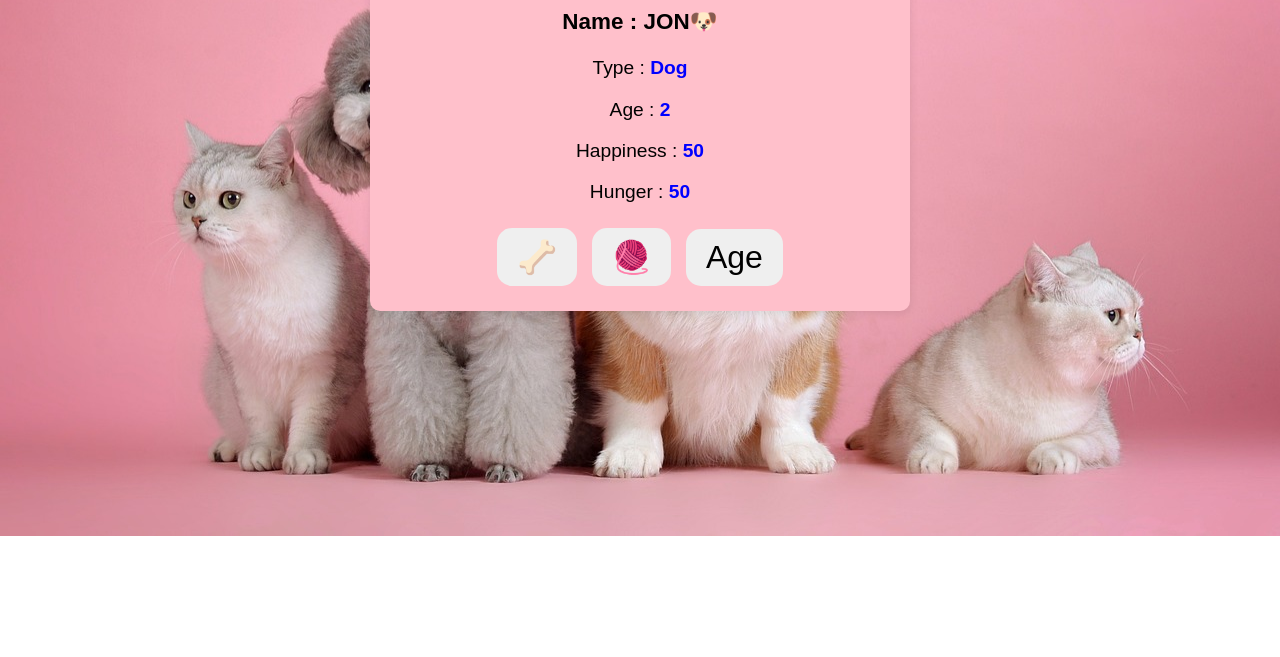
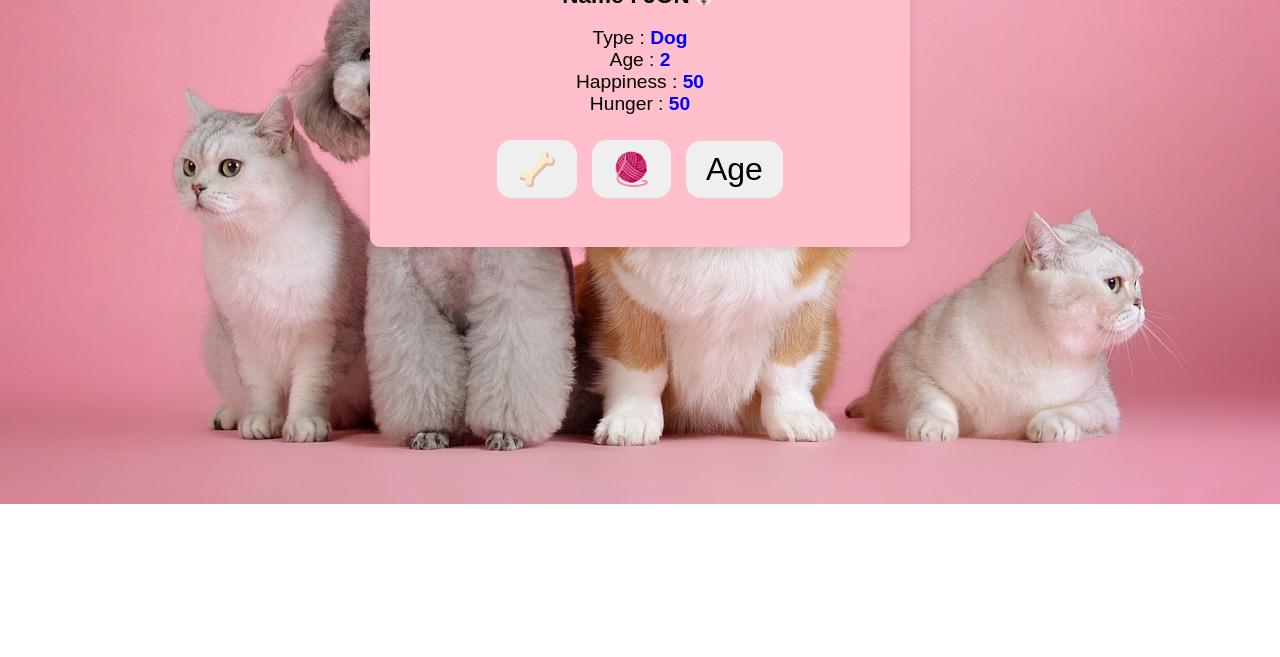
Before and after one commit to moeed038ulazeem/task-0-7-sylani, a plain HTML site: page index.html in a window 1280 px wide. Shown: the part 143-800 px from the top of the page. Drawn offline with Linux system fonts and the light colour scheme.

Commit message:
age and buttons works done

```diff
--- a/styele.css
+++ b/styele.css
@@ -1,18 +1,27 @@
+*{
+    padding: 0;
+    margin: 0;
+}
 body {
     font-family: Arial, sans-serif;
     /* background-color: #f4f4f4; */
     background-image: url("./pets-3715733_1280.jpg");
-    background-position: 100%;
+    /* background-position: 100%; */
     background-repeat: no-repeat;
+    background-position: center;
     text-align: center;
+    flex-wrap: wrap;
 }
 
 .container {
     max-width: 500px;
     margin: 50px auto;
     padding: 20px;
+    backdrop-filter: blur(50px);
+    height: 300px;
+
     background: pink;
-    backface-visibility: visible;
+    /* backface-visibility: visible; */
     border-radius: 10px;
     box-shadow: 0 2px 10px rgba(0,0,0,0.1);
     color: black;
```
Also changed, not shown: index.html (+2 -0 lines).
